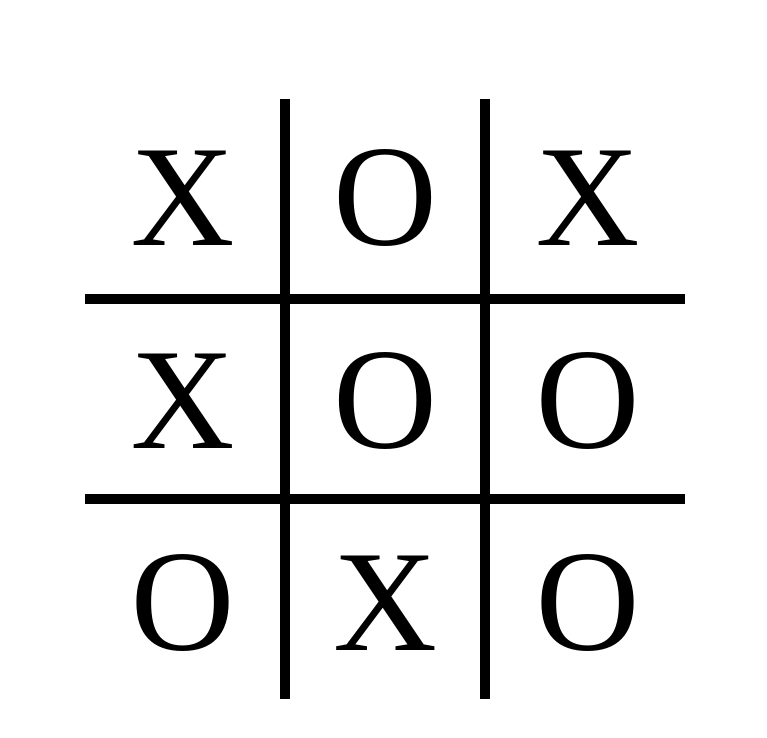
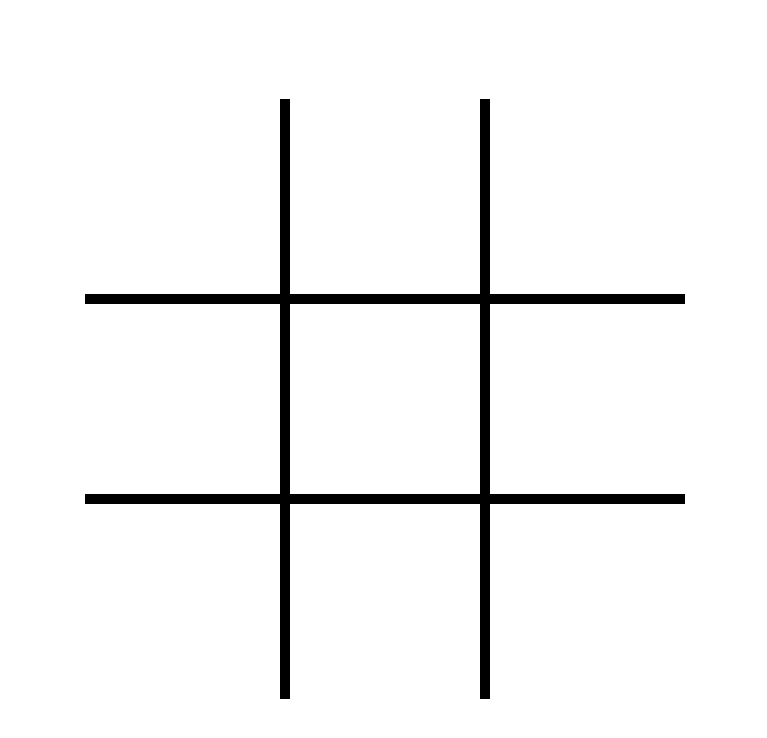
Before and after one commit to aaronjudell/tic-tac-toe, a plain HTML site: page index.html in a window 1280 px wide. Shown: the part 96-834 px from the top of the page, without its empty margins (255-1022 px from the left). Drawn offline with Linux system fonts and the light colour scheme.

Commit message:
Add boxes with JS including eventListeners

```diff
--- a/index.html
+++ b/index.html
@@ -12,16 +12,8 @@
         <div class="header">
             Play Tic-Tac-Toe! Click on a box to place your marker.
         </div>
+        <div class="turn"></div>
         <div class="board">
-            <div class="box1 boxes">X</div>
-            <div class="box2 boxes">O</div>
-            <div class="box3 boxes">X</div>
-            <div class="box4 boxes">X</div>
-            <div class="box5 boxes">O</div>
-            <div class="box6 boxes">O</div>
-            <div class="box7 boxes">O</div>
-            <div class="box8 boxes">X</div>
-            <div class="box9 boxes">O</div>
         </div>
     </div>
 </body>
--- a/script.js
+++ b/script.js
@@ -158,4 +158,23 @@ function GameController(
     };
 }
 
-const game = GameController();
+function ScreenController() {
+    const game = GameController();
+    const playerTurnDiv = document.querySelector('.turn');
+    const board = document.querySelector('.board');
+
+    const updateScreen = () => {
+        for (let i = 0; i < 9; i++) {
+            const box = document.createElement('div');
+            box.classList.add('boxes', `box${i + 1}`);
+            box.addEventListener('click', () => handleCellClick(i));
+            board.appendChild(box);
+        }
+    }
+
+
+
+    updateScreen();
+}
+
+test = ScreenController();
```
